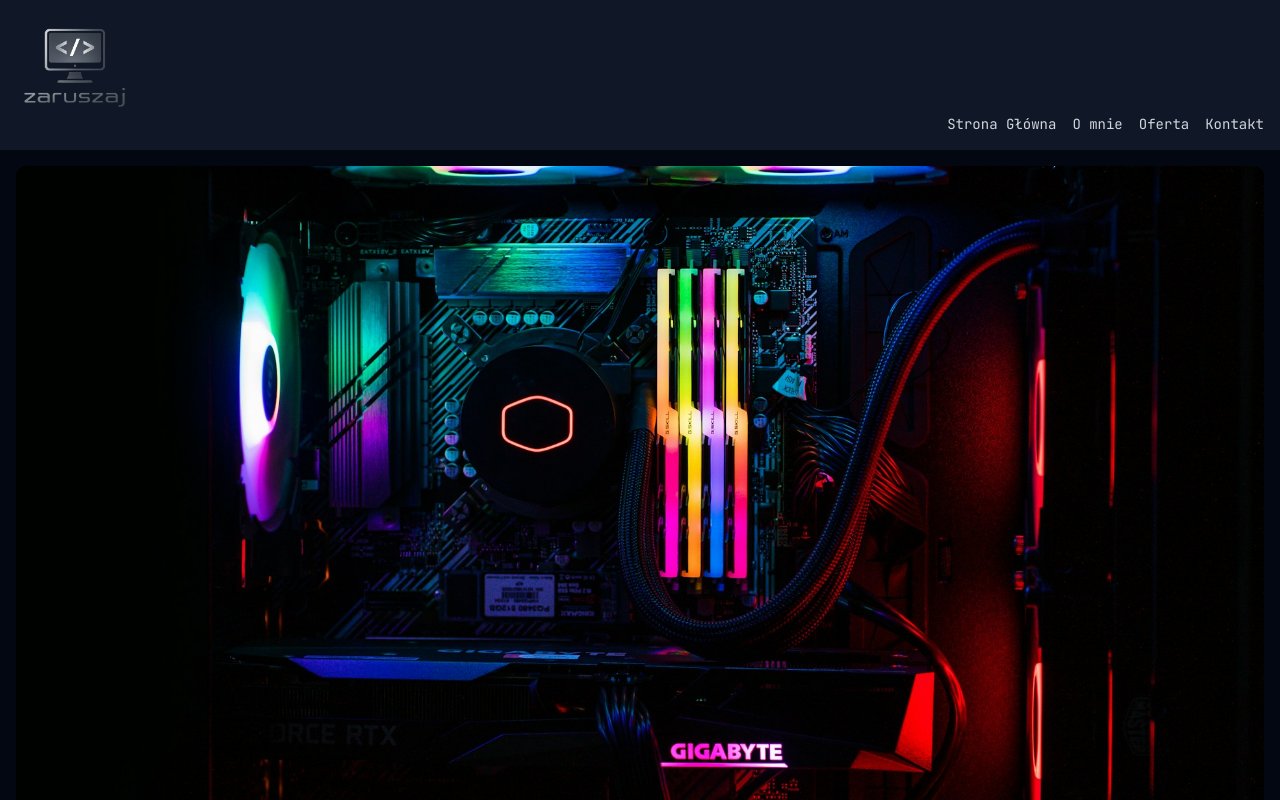
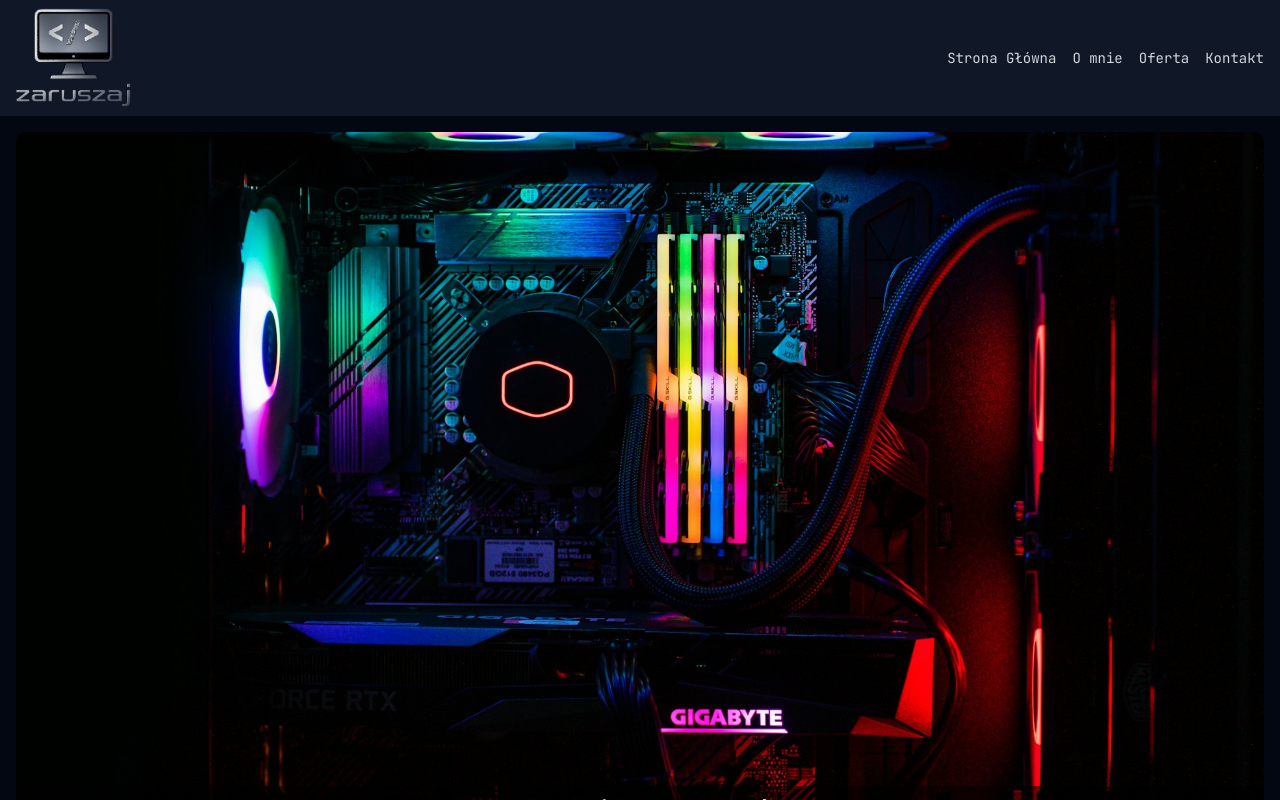
Before and after one commit to Kris1027/nextjs-business-card-2, a Next.js app: page / in a window 1280 px wide. Shown: the top 800 px of the page. Built offline with nearby package versions, Linux system fonts and the light colour scheme.

Commit message:
fix: remove logo margins

```diff
--- a/components/layout/header.tsx
+++ b/components/layout/header.tsx
@@ -3,7 +3,7 @@
 
 const Header = () => {
   return (
-    <header className='bg-gray-900 flex justify-between items-end'>
+    <header className='bg-gray-900 flex justify-between items-center'>
       <Logo />
       <NavigationLinks />
     </header>
--- a/components/layout/logo.tsx
+++ b/components/layout/logo.tsx
@@ -4,8 +4,8 @@
 
 const Logo = () => {
   return (
-    <Link href='/'>
-      <Image src={LogoImage} alt='zaruszaj.pl logo' height={150} />
+    <Link href='/' className='block leading-0 py-2 pl-4'>
+      <Image src={LogoImage} alt='zaruszaj.pl logo' height={100} />
     </Link>
   )
 }
```
Also changed, not shown: public/logo-1.webp.
